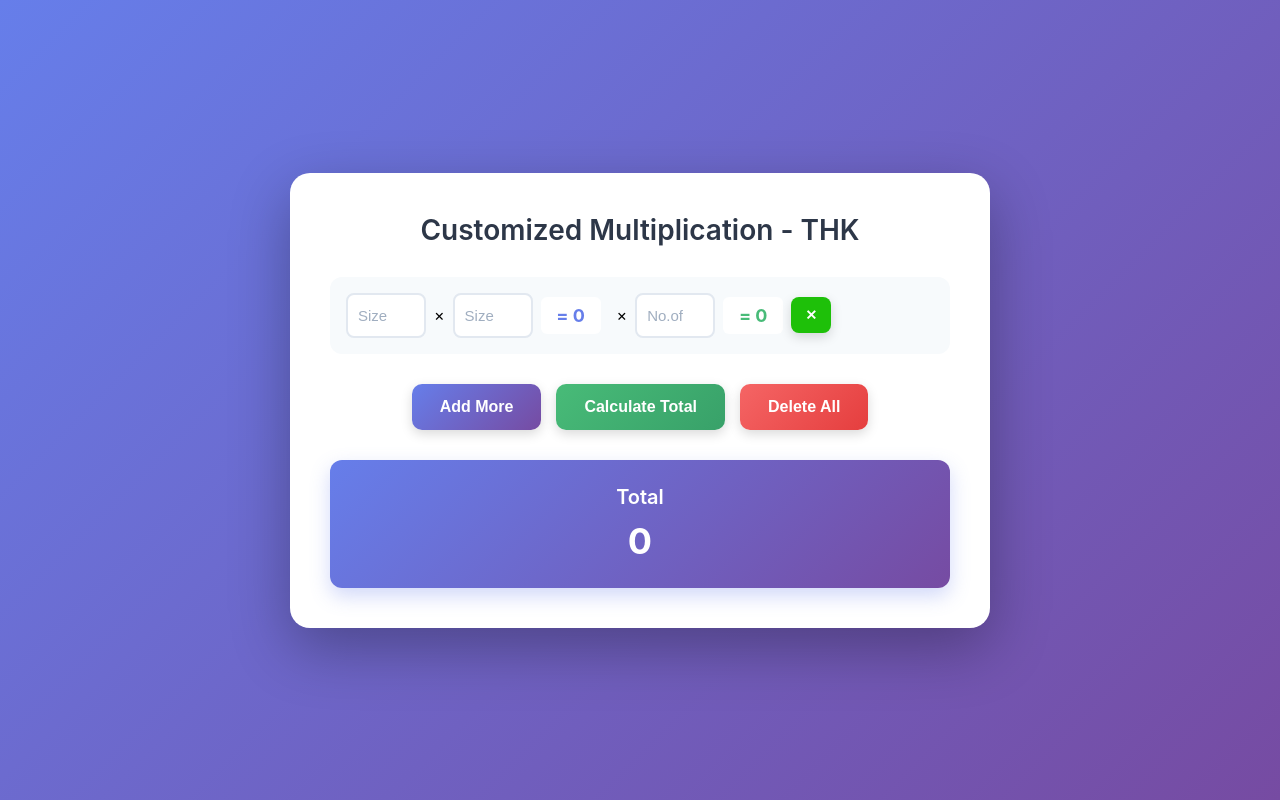
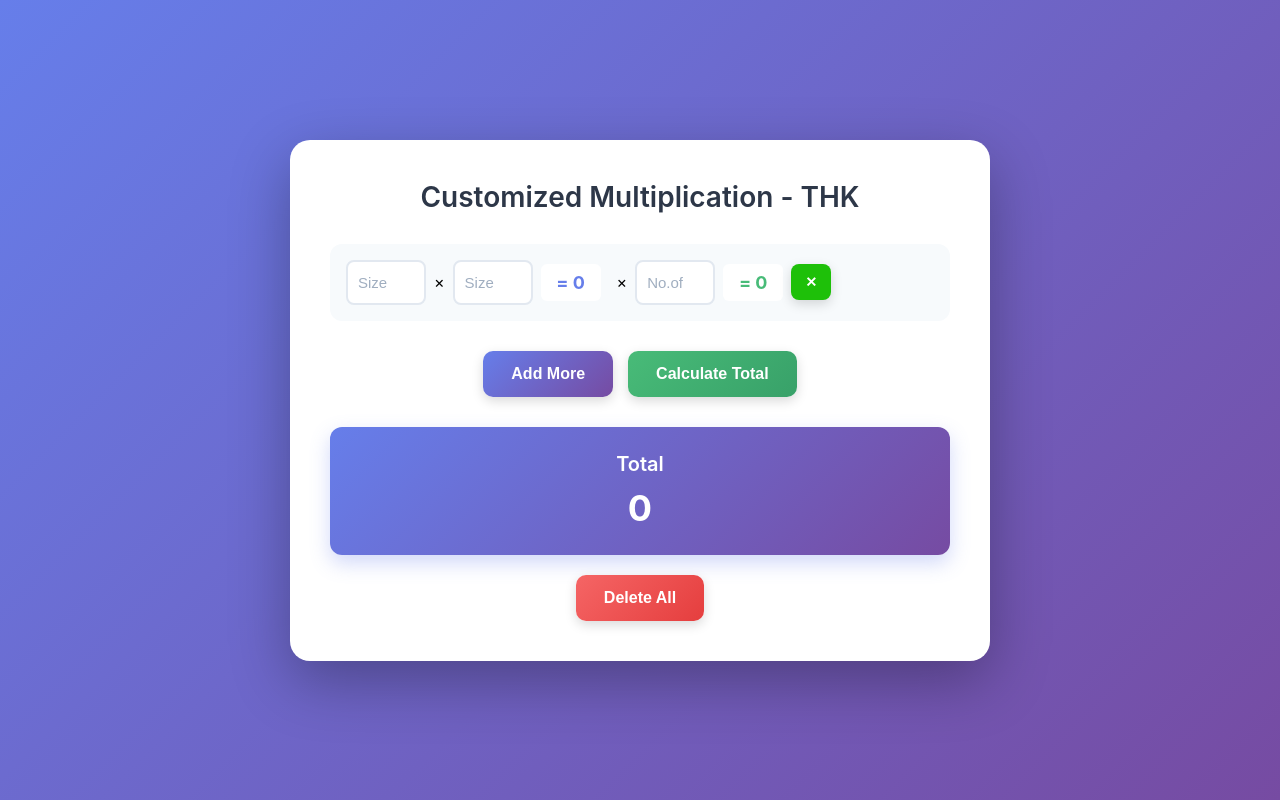
Before and after one commit to T-HariKrishna/MultiplicationOnMyRequirement, a plain HTML site: page index.html in a window 1280 px wide. Drawn offline with Linux system fonts and the light colour scheme.

Commit message:
Update index.html

```diff
--- a/index.html
+++ b/index.html
@@ -188,12 +188,6 @@
         color: white;
       }
 
-      /* Clear All */
-      .button-group button:nth-child(3) {
-        background: linear-gradient(135deg, #f56565, #e53e3e);
-        color: white;
-      }
-
       button:hover {
         transform: translateY(-3px);
         box-shadow: 0 8px 20px rgba(0, 0, 0, 0.2);
@@ -223,6 +217,10 @@
         display: block;
         margin-top: 10px;
         animation: pulse 0.5s ease-out;
+      }
+      .delete-all-btn {
+        background: linear-gradient(135deg, #f56565, #e53e3e);
+        color: white;
       }
 
       @keyframes pulse {
@@ -341,12 +339,16 @@
       <div class="button-group">
         <button onclick="addRow()">Add More</button>
         <button onclick="calculateTotal()">Calculate Total</button>
-        <button onclick="deleteAllRows()">Delete All</button>
       </div>
 
       <div class="total-section">
         <h3>Total</h3>
         <span id="total">0</span>
+      </div>
+      <div style="text-align: center; margin-top: 20px">
+        <button class="delete-all-btn" onclick="deleteAllRows()">
+          Delete All
+        </button>
       </div>
     </div>
 
```
